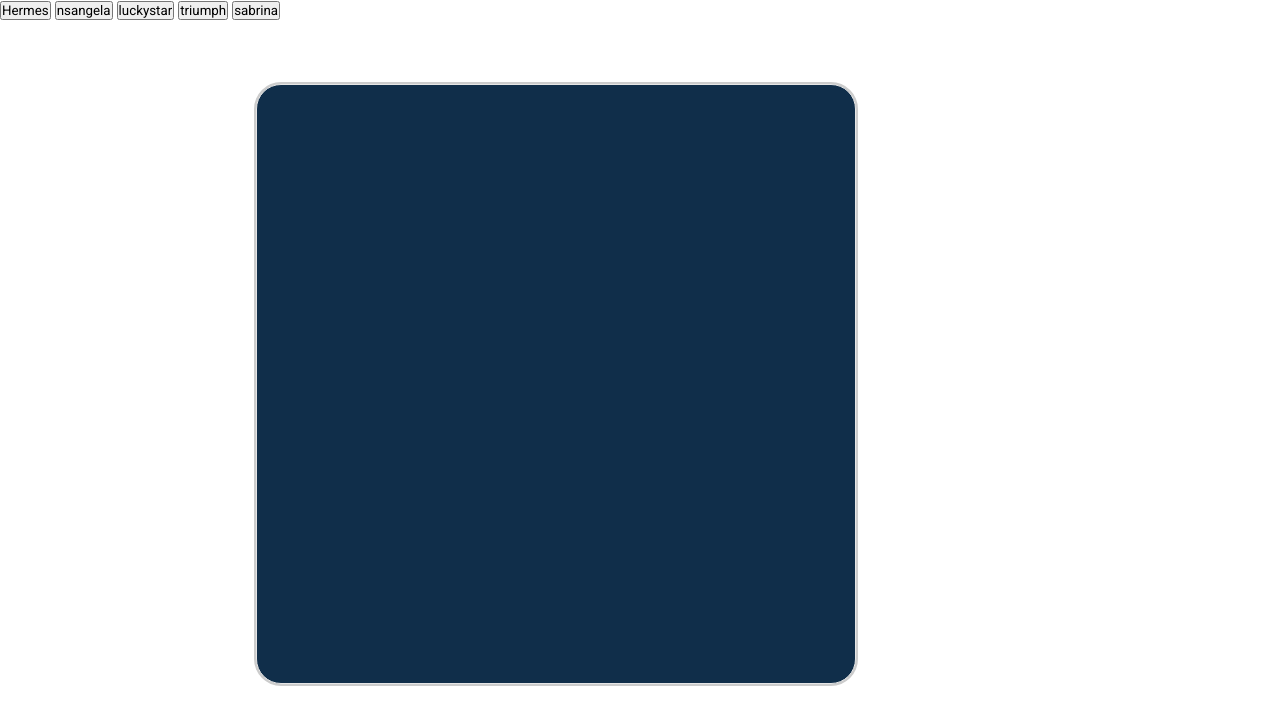
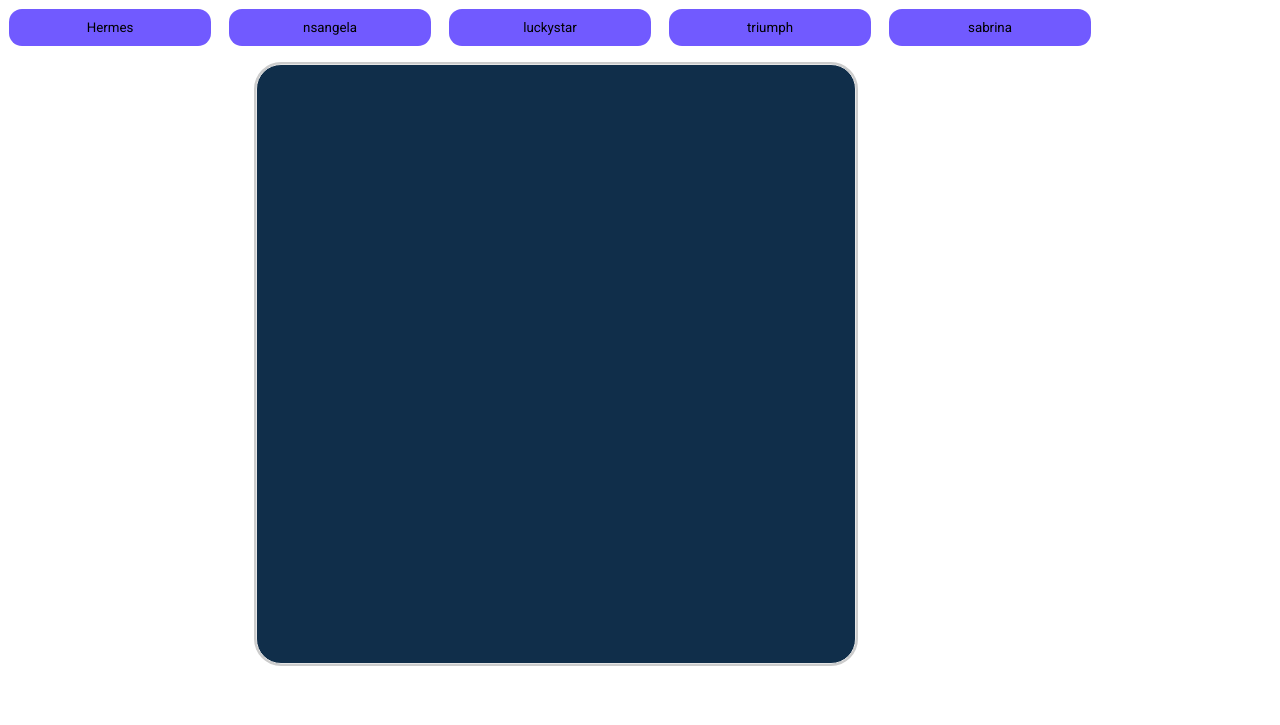
Before and after one commit to BoostioAaron/Bestevaer-Project, a PHP site: page /onzeSchepen.php in a window 1280 px wide. Shown: the part 75-800 px from the top of the page. Run offline with PHP 8.4, Linux system fonts and the light colour scheme; data comes from the database, SQL or seed files in the repository; some libraries are stand-ins or nearby versions.

Commit message:
final touches

```diff
--- a/css/style.css
+++ b/css/style.css
@@ -462,6 +462,19 @@
 }
 #infovanschepenitems {
   text-align: center;
+  color: white;
+}
+
+.onzeschepenknop {
+  width: 200px;
+  margin: 10px;
+  height: 35px;
+  background-color: #715aff;
+  border-radius: 12px;
+  border: solid #715aff;
+  box-shadow: 0 0 0 1px #715aff;
+  outline: none;
+  float: left;
 }
 
 /* Onze schepen */
--- a/onzeSchepen.php
+++ b/onzeSchepen.php
@@ -13,24 +13,23 @@
  <div id="knoppeninfowrapper">
 <div id="knoppeninfoitems">
  <form action="" method="post">
- <input type="submit" id="Hermesbtn" name="Hermesbtn" value="Hermes"><form>
+ <input type="submit" id="Hermesbtn" class="onzeschepenknop" name="Hermesbtn" value="Hermes"><form>
  <form action="" method="post">
- <input type="submit" id="nsangelabtn" name="nsangelabtn" value="nsangela"><form>
+
+ <input type="submit" id="nsangelabtn" class="onzeschepenknop" name="nsangelabtn" value="nsangela"><form>
 
  <form action="" method="post">
- <input type="submit" id="luckystarbtn" name="luckystarbtn" value="luckystar"><form>
+ <input type="submit" id="luckystarbtn" class="onzeschepenknop" name="luckystarbtn" value="luckystar"><form>
 
  <form action="" method="post">
- <input type="submit" id="triumphbtn" name="triumphbtn" value="triumph"><form>
-
+ <input type="submit" id="triumphbtn" class="onzeschepenknop" name="triumphbtn" value="triumph"><form>
  <form action="" method="post">
- <input type="submit" id="sabrinabtn" name="sabrinabtn" value="sabrina"><form>
- </div>
+ <input type="submit" id="sabrinabtn"  class="onzeschepenknop" name="sabrinabtn" value="sabrina"><form>
+ <div>
 </div>
  </main>
 
  <div id="infovanschepen">
-
  <div id="infovanschepenitems">
  <?php
  require_once "includes/Infobutton.php";
```
Also changed, not shown: bestevaer.sql (+24 -52 lines).
